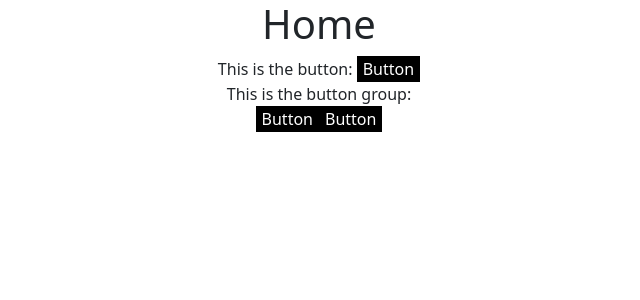
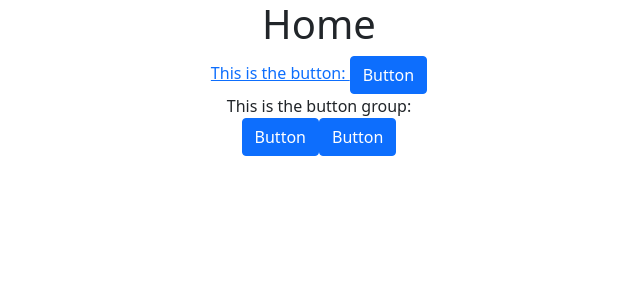
Before and after one commit to mehmeteyupoglu/react-boilerplate, a React (Create React App) app: page / in a window 1280 px wide. Shown: the top 300 px of the page, without its empty margins (321-961 px from the left). Built offline with nearby package versions, Linux system fonts and the light colour scheme.

Commit message:
feat: expand on button, button group, products

```diff
--- a/src/components/atoms/Button/index.js
+++ b/src/components/atoms/Button/index.js
@@ -1,11 +1,12 @@
 import "./Button.scss";
+import Button from 'react-bootstrap/Button';
 
-function Button() {
+function CustomButton({title, onClick, className, variant}) {
   return (
-    <button>
-        <span>Button</span>
-    </button>
+    <Button className={`primary ${className}`} onClick={onClick} variant={variant}>
+        {title || 'Button'}
+    </Button>
   );
 }
 
-export default Button;
+export default CustomButton;
--- a/src/components/molecules/ButtonGroup/index.js
+++ b/src/components/molecules/ButtonGroup/index.js
@@ -1,11 +1,11 @@
-import Button from "../../atoms/Button";
+import CustomButton from "../../atoms/Button";
 import "./ButtonGroup.scss";
 
 function ButtonGroup() {
   return (
     <div className="button-group">
-        <Button/>
-        <Button/>
+        <CustomButton/>
+        <CustomButton/>
     </div>
   );
 }
--- a/src/pages/Home/index.js
+++ b/src/pages/Home/index.js
@@ -1,16 +1,19 @@
-import Button from "../../components/atoms/Button";
+import CustomButton from "../../components/atoms/Button";
 import ButtonGroup from "../../components/molecules/ButtonGroup";
+import { Link } from "react-router-dom";
 
 import "./Home.scss";
 
 function Home() {
-  return (
-    <div>
-        <h1>Home</h1>
-        <span className="description">This is the button: <Button /></span>
-        <span className="description">This is the button group: <ButtonGroup/></span>
-    </div>
-  );
+    return (
+        <div>
+            <h1>Home</h1>
+            <Link to="/products">
+                <span className="description">This is the button: <CustomButton /></span>
+            </Link>
+            <span className="description">This is the button group: <ButtonGroup /></span>
+        </div>
+    );
 }
 
 export default Home;
--- /dev/null
+++ b/src/pages/Products/index.js
@@ -0,0 +1,14 @@
+import CustomButton from "../../components/atoms/Button";
+import "./Products.scss";
+
+function Products() {
+    return (
+        <div>
+            <h1>Products</h1>
+            <CustomButton title={'Go Back'} onClick={() => window.history.back()} />
+        </div>
+
+    );
+}
+
+export default Products;
```
Also changed, not shown: src/pages/Products/Products.scss (added).
